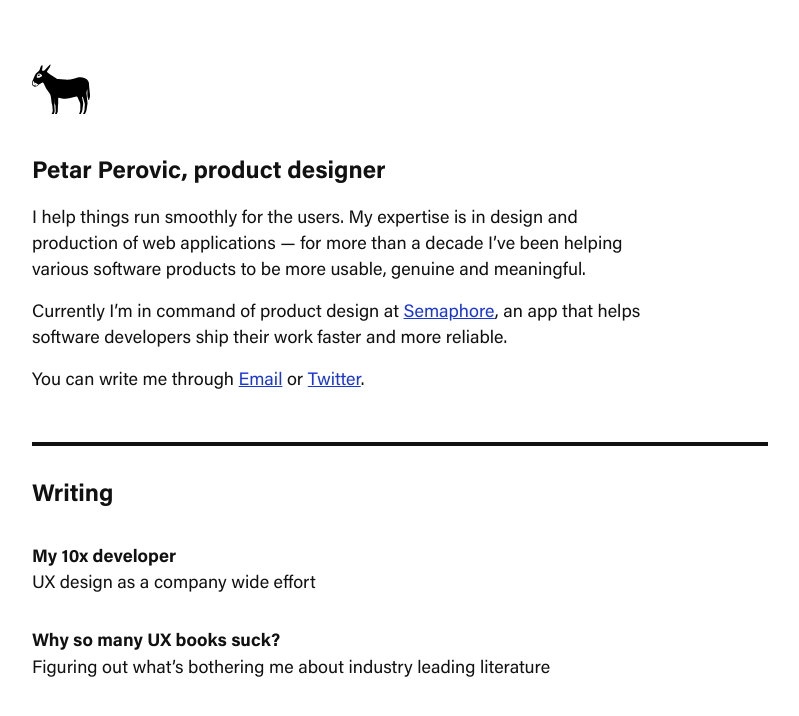
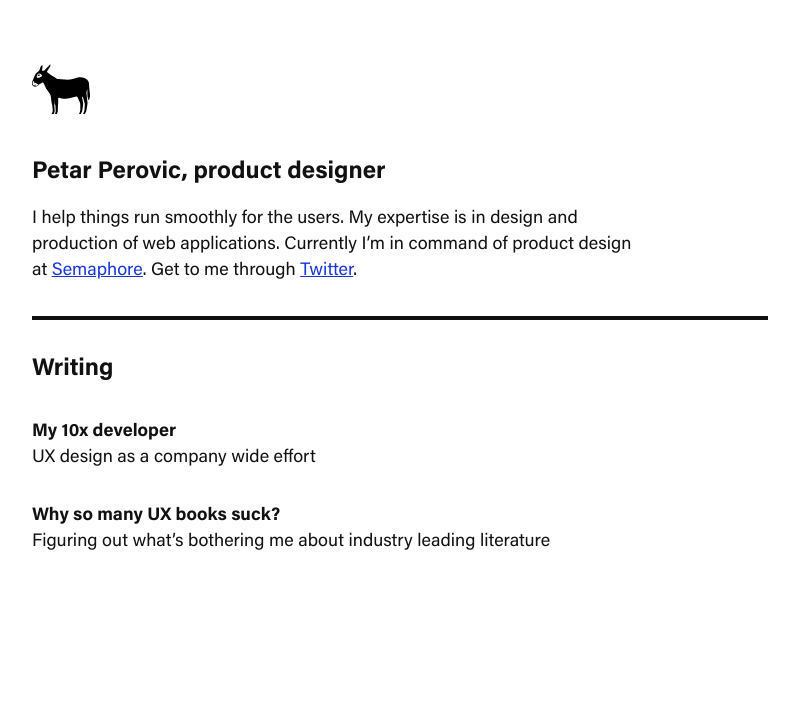
Before and after one commit to ropsii/ropsii.github.io, a Jekyll site: the page built from index.markdown, in a window 1280 px wide. Shown: the top 716 px of the page, without its empty margins (240-1039 px from the left). Built offline with Jekyll 4.4.1, drawn with Linux system fonts in a browser that asks for light colours; comment, search, counter and statistics services are not loaded.

Commit message:
optimize homepage copy, remove email

```diff
--- a/_layouts/home.html
+++ b/_layouts/home.html
@@ -19,9 +19,7 @@
 
         <div class="bb bw2 pb4 mb4">
             <div class="measure-wide">
-                <p class="mb3">I help things run smoothly for the users. My expertise is in design and production of web applications — for more than a decade I’ve been helping various software products to be more usable, genuine and meaningful.</p>
-                <p class="mb3">Currently I’m in command of product design at <a href="https://semaphoreci.com">Semaphore</a>, an app that helps software developers ship their work faster and more reliable.</p>
-                <p class="mb3">You can write me through <a href="mailto:perovic.petar@gmail.com">Email</a> or <a href="https://twitter.com/ropsii">Twitter</a>.</p>
+                <p class="mb0">I help things run smoothly for the users. My expertise is in design and production of web applications. Currently I’m in command of product design at <a href="https://semaphoreci.com">Semaphore</a>. Get to me through <a href="https://twitter.com/ropsii">Twitter</a>.</p>
             </div>
         </div>
 
```
